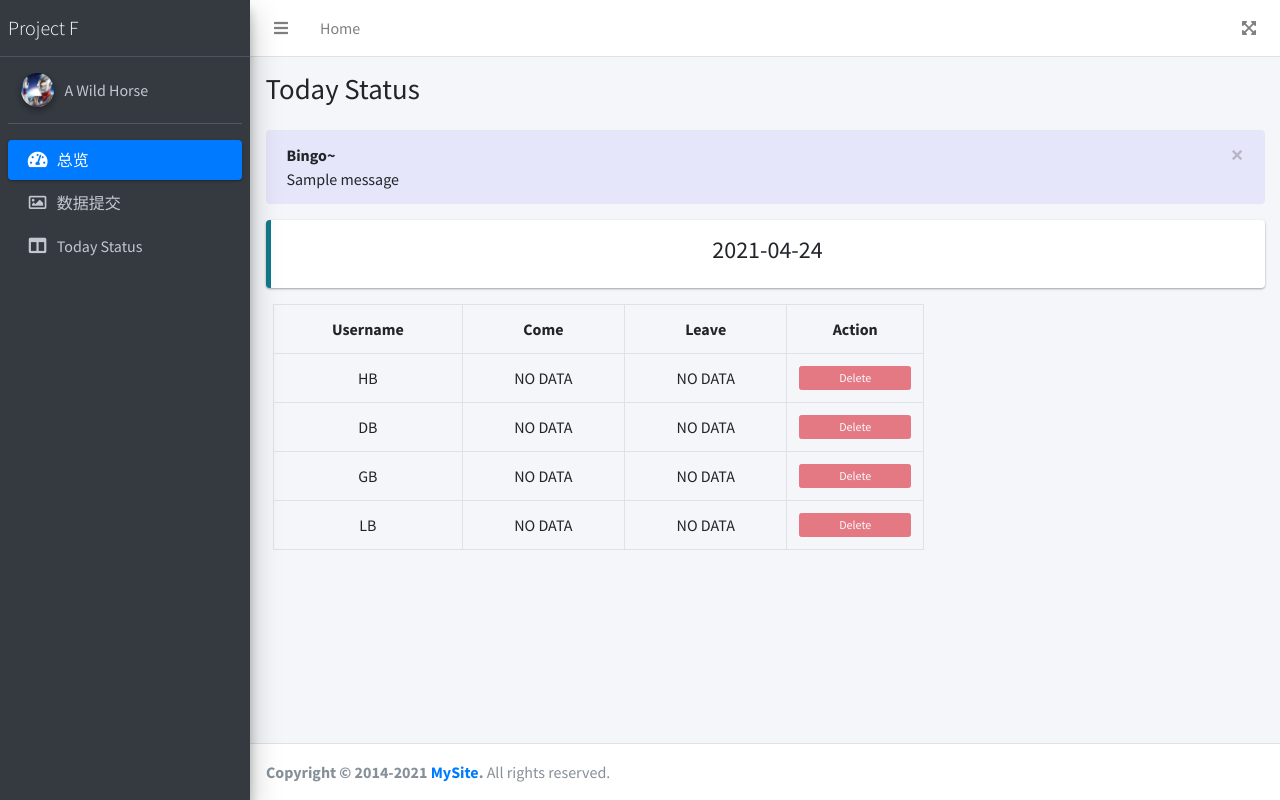
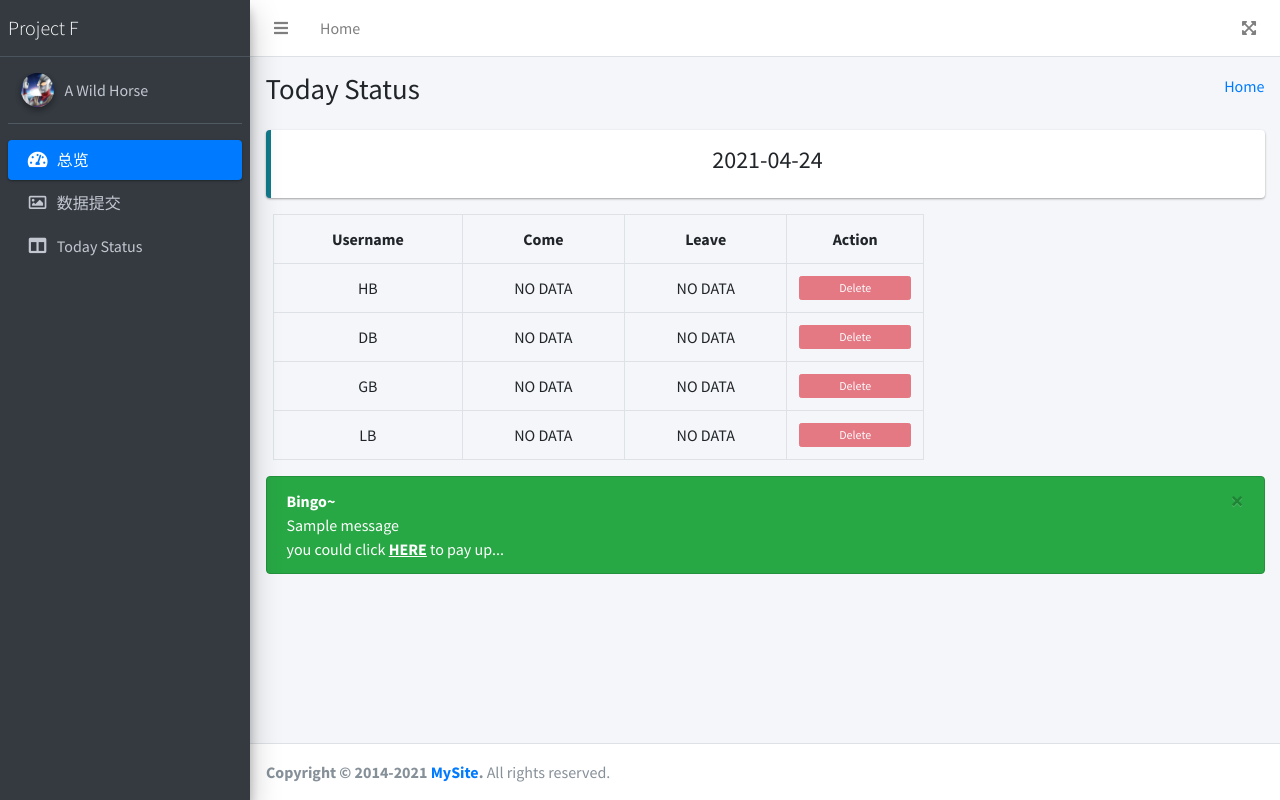
Before and after one commit to PPointCharles/ClockInSystem, a Flask app: page /status in a window 1280 px wide. Run offline with Flask 2, Linux system fonts and the light colour scheme; data comes from the database, SQL or seed files in the repository; tables that the repository leaves empty hold one stand-in row (values such as "Sample post"); one stand-in notice (Sample message) is shown; some libraries are stand-ins or nearby versions.

Commit message:
update html files

```diff
--- a/app.py
+++ b/app.py
@@ -75,7 +75,8 @@ def status():
 @app.route('/delete/<record_id>')
 def delete(record_id):
     ctl.deleteRecordById(record_id)
-    return render_template('delete.html')
+    flash("You have deleted successfully!")
+    return redirect(url_for('status'))
 
 
 @app.errorhandler(400)
--- a/templates/base.html
+++ b/templates/base.html
@@ -133,14 +133,6 @@
       <!-- Main content -->
     <section class="content">
         <div class="container-fluid">
-            {% with messages = get_flashed_messages() %}
-                {% for message in messages %}
-                    <div class="alert alert-dismissible" role="alert" style="background-color: 	#E6E6FA">
-                        <button type="button" class="close" data-dismiss="alert" aria-label="Close"><span aria-hidden="true">&times;</span></button>
-                        <strong>Bingo~ <br></strong> {{ message }}
-                    </div>
-                {% endfor %}
-            {% endwith %}
 
             {% block body %}
 
--- a/templates/status.html
+++ b/templates/status.html
@@ -3,7 +3,17 @@
     <h1 class="m-0">Today Status</h1>
 {% endblock %}
 
+{% block quickpath %}
+    <div class="col-sm-6">
+            <ol class="breadcrumb float-sm-right">
+              <li class="breadcrumb-item"><a href="/">Home</a></li>
+            </ol>
+          </div><!-- /.col -->
+{% endblock %}
+
 {% block body %}
+
+
 {#    <div class="col-md-7">#}
         <div class="box box-default">
             <!-- /.box-header -->
@@ -54,5 +64,16 @@
             </div>
             <!-- /.box-body -->
         </div>
+
+    {% with messages = get_flashed_messages() %}
+        {% for message in messages %}
+            <div class="alert alert-success" role="alert">
+                <button type="button" class="close" data-dismiss="alert" aria-label="Close"><span aria-hidden="true">&times;</span>
+                </button>
+                <strong>Bingo~ <br></strong> {{ message }}<br>you could click <strong><a href="post">HERE</a></strong> to pay up...
+            </div>
+        {% endfor %}
+    {% endwith %}
+
 {#    </div>#}
 {% endblock %}
```
Also changed, not shown: templates/index.html (+12 -0 lines).
